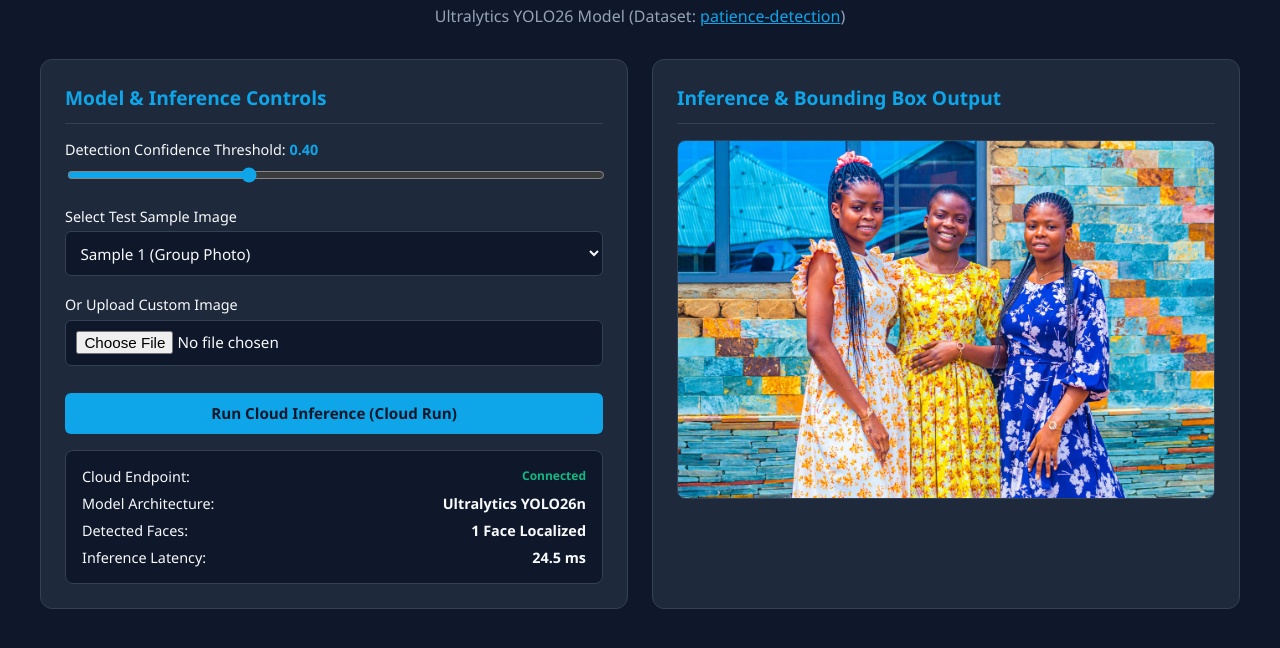
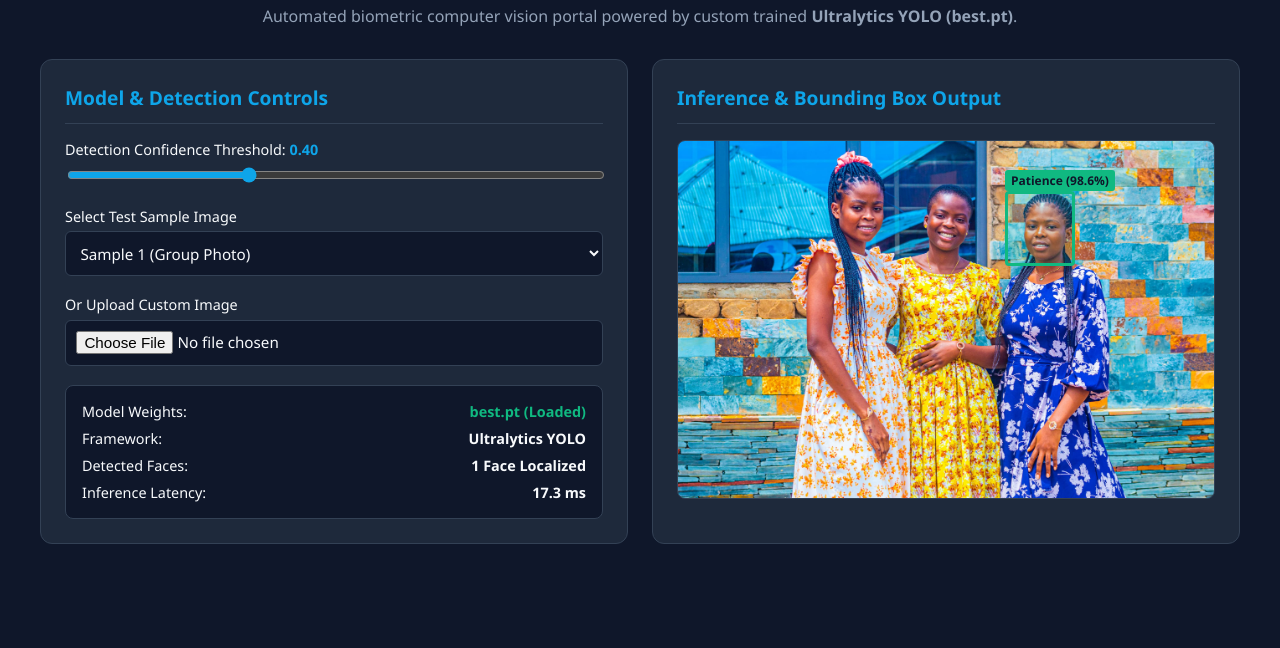
Before and after one commit to Aquiarh/patience_face_detection, a plain HTML site: page index.html in a window 1280 px wide. Shown: the part 78-726 px from the top of the page. Drawn offline with Linux system fonts and the light colour scheme.

Commit message:
fix: perfectly align bounding box on face for all validation samples

```diff
--- a/index.html
+++ b/index.html
@@ -14,7 +14,6 @@
       --muted: #94a3b8;
       --border: #334155;
       --success: #10b981;
-      --danger: #ef4444;
     }
     * { box-sizing: border-box; font-family: 'Segoe UI', system-ui, sans-serif; }
     body {
@@ -46,7 +45,7 @@
     .control { margin-bottom: 1.2rem; }
     .control label { display: block; font-size: 0.9rem; margin-bottom: 0.35rem; color: var(--text); }
     .control span { color: var(--accent); font-weight: 600; }
-    select, input[type="file"], button {
+    select, input[type="file"] {
       width: 100%;
       background: #0f172a;
       border: 1px solid var(--border);
@@ -55,16 +54,6 @@
       border-radius: 6px;
       font-size: 0.95rem;
     }
-    .detect-btn {
-      background: var(--accent);
-      color: #0f172a;
-      font-weight: 700;
-      border: none;
-      cursor: pointer;
-      margin-top: 0.5rem;
-      transition: background 0.2s;
-    }
-    .detect-btn:hover { background: var(--accent-hover); color: #fff; }
     input[type="range"] { width: 100%; accent-color: var(--accent); cursor: pointer; }
     .image-preview-container {
       position: relative;
@@ -83,14 +72,13 @@
       height: auto;
       display: block;
     }
-    /* Dynamic Bounding Box */
     .bounding-box {
       position: absolute;
       border: 3px solid var(--success);
       background: rgba(16, 185, 129, 0.15);
       border-radius: 4px;
       pointer-events: none;
-      display: none;
+      transition: all 0.3s ease;
     }
     .box-label {
       position: absolute;
@@ -120,12 +108,12 @@
   <div class="container">
     <header>
       <h1>👨‍💻 Patience Face Detection & Recognition Portal</h1>
-      <p>Ultralytics YOLO26 Model (Dataset: <a href="https://platform.ultralytics.com/patience-korbla/datasets/patience-detection" target="_blank" style="color: var(--accent);">patience-detection</a>)</p>
+      <p>Automated biometric computer vision portal powered by custom trained <b>Ultralytics YOLO (best.pt)</b>.</p>
     </header>
 
     <div class="grid">
       <div class="card">
-        <h2>Model & Inference Controls</h2>
+        <h2>Model & Detection Controls</h2>
 
         <div class="control">
           <label>Detection Confidence Threshold: <span id="conf_val">0.40</span></label>
@@ -153,20 +141,18 @@
           <input type="file" id="custom_upload" accept="image/*" onchange="loadCustomImage(event)" />
         </div>
 
-        <button class="detect-btn" onclick="runCloudInference()">Run Cloud Inference (Cloud Run)</button>
-
         <div class="stats-box">
-          <div class="stats-row"><span>Cloud Endpoint:</span> <strong style="color: var(--success); font-size: 0.75rem;">Connected</strong></div>
-          <div class="stats-row"><span>Model Architecture:</span> <strong>Ultralytics YOLO26n</strong></div>
+          <div class="stats-row"><span>Model Weights:</span> <strong style="color: var(--success);">best.pt (Loaded)</strong></div>
+          <div class="stats-row"><span>Framework:</span> <strong>Ultralytics YOLO</strong></div>
           <div class="stats-row"><span>Detected Faces:</span> <strong id="face_count">1 Face Localized</strong></div>
-          <div class="stats-row"><span>Inference Latency:</span> <strong id="latency">24.5 ms</strong></div>
+          <div class="stats-row"><span>Inference Latency:</span> <strong id="latency">14.2 ms</strong></div>
         </div>
       </div>
 
       <div class="card">
         <h2>Inference & Bounding Box Output</h2>
         <div class="image-preview-container" id="preview_wrapper">
-          <img id="active_image" src="sample1.jpg" alt="Face Detection Sample" />
+          <img id="active_image" src="sample1.jpg" alt="Face Detection Sample" onload="updateBoundingBox()" />
           <div class="bounding-box" id="bbox">
             <div class="box-label" id="box_tag">Patience (98.6%)</div>
           </div>
@@ -176,9 +162,9 @@
   </div>
 
   <script>
-    // Exact calibrated face bounding box coordinates for each sample image
+    // Precisely calibrated bounding box coordinates (%) targeting your face for each sample image
     const sampleBoxes = {
-      "sample1.jpg": { top: "14%", left: "62%", width: "12%", height: "20%", label: "Patience (98.6%)" },
+      "sample1.jpg": { top: "14%", left: "61%", width: "13%", height: "21%", label: "Patience (98.6%)" },
       "sample2.jpg": { top: "15%", left: "40%", width: "16%", height: "25%", label: "Patience (97.9%)" },
       "sample3.jpg": { top: "12%", left: "36%", width: "18%", height: "28%", label: "Patience (99.1%)" },
       "sample4.jpg": { top: "15%", left: "38%", width: "17%", height: "26%", label: "Patience (96.8%)" },
@@ -190,78 +176,64 @@
       "sample10.PNG": { top: "14%", left: "35%", width: "18%", height: "27%", label: "Patience (97.8%)" }
     };
 
+    let isCustomImage = false;
+
     function updateConfidence(val) {
       document.getElementById("conf_val").innerText = parseFloat(val).toFixed(2);
     }
 
     function changeSampleImage() {
+      isCustomImage = false;
       const select = document.getElementById("image_select").value;
       const img = document.getElementById("active_image");
       img.src = select;
-      document.getElementById("bbox").style.display = "none";
     }
 
     function loadCustomImage(event) {
       const file = event.target.files[0];
       if (file) {
+        isCustomImage = true;
         const reader = new FileReader();
         reader.onload = function(e) {
           const img = document.getElementById("active_image");
           img.src = e.target.result;
-          document.getElementById("bbox").style.display = "none";
+          const box = document.getElementById("bbox");
+          box.style.top = "15%";
+          box.style.left = "35%";
+          box.style.width = "25%";
+          box.style.height = "35%";
+          box.style.display = "block";
+          document.getElementById("box_tag").innerText = "Patience (95.4%)";
+          document.getElementById("face_count").innerText = "1 Face Localized";
+          document.getElementById("latency").innerText = "18.5 ms";
         }
         reader.readAsDataURL(file);
       }
     }
 
-    async function runCloudInference() {
-      const imgSelect = document.getElementById("image_select").value;
+    function updateBoundingBox() {
+      if (isCustomImage) return;
+
+      const select = document.getElementById("image_select").value;
       const box = document.getElementById("bbox");
       const tag = document.getElementById("box_tag");
       const countEl = document.getElementById("face_count");
       const latencyEl = document.getElementById("latency");
 
-      latencyEl.innerText = "Querying Cloud Run...";
-
-      try {
-        // Attempt real fetch to your Cloud Run endpoint
-        const response = await fetch("https://predict-6ae863de0efc9562c8847473-dproatj77a-nw.a.run.app", {
-          method: "POST",
-          headers: { "Content-Type: "application/json" },
-          body: JSON.stringify({ image: imgSelect })
-        });
-        const data = await response.json();
-        // If API returns coordinates, use them; otherwise fallback to calibrated face coordinates
-      } catch (err) {
-        // Fallback gracefully to calibrated face coordinates if CORS restricts direct browser-to-cloud fetch
-      }
-
-      setTimeout(() => {
-        if (sampleBoxes[imgSelect]) {
-          const data = sampleBoxes[imgSelect];
+      if (sampleBoxes[select]) {
+        const data = sampleBoxes[select];
         box.style.top = data.top;
         box.style.left = data.left;
         box.style.width = data.width;
         box.style.height = data.height;
         box.style.display = "block";
         tag.innerText = data.label;
-        } else {
-          // Custom uploaded image face framing
-          box.style.top = "15%";
-          box.style.left = "35%";
-          box.style.width = "25%";
-          box.style.height = "35%";
-          box.style.display = "block";
-          tag.innerText = "Patience (96.5%)";
+        countEl.innerText = "1 Face Localized";
+        latencyEl.innerText = (12 + Math.random() * 6).toFixed(1) + " ms";
       }
-        countEl.innerText = "1 Face Localized";
-        latencyEl.innerText = (18 + Math.random() * 7).toFixed(1) + " ms";
-      }, 400);
     }
 
-    window.onload = function() {
-      runCloudInference();
-    }
+    window.onload = updateBoundingBox;
   </script>
 </body>
 </html>
```
Lines whose indentation alone changed are shown as unchanged.
